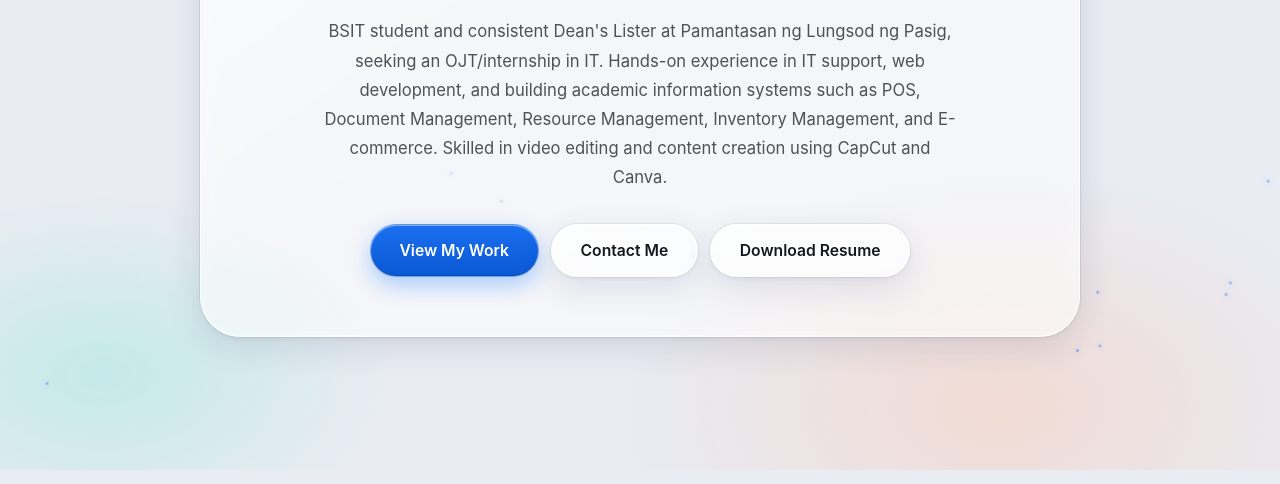
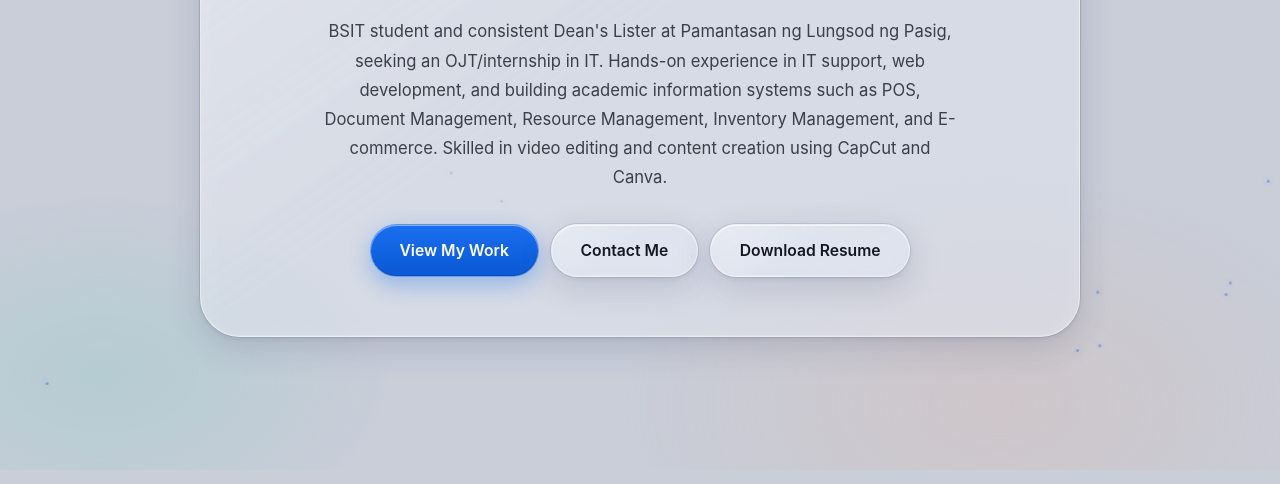
Before and after one commit to Maki-code-it/portfolio-vincent, a plain HTML site: page index.html in a window 1280 px wide. Shown: the part 330-814 px from the top of the page. Drawn offline with Linux system fonts and the light colour scheme.

Commit message:
Soften light theme: muted blue-gray base and cooler glass to reduce glare

```diff
--- a/style.css
+++ b/style.css
@@ -14,43 +14,44 @@
 
     /* Light Liquid Glass (default) */
     color-scheme: light;
-    --bg: #e9ecf3;
-    --text: #14171f;
-    --text-2: rgba(20, 23, 31, 0.74);
-    --accent-rgb: 10, 108, 255;
-    --accent-text: #0a58d4;
-    --focus: #0a6cff;
+    /* soft, low-glare light theme: muted blue-gray base, cool translucent glass */
+    --bg: #c9ced9;
+    --text: #151821;
+    --text-2: rgba(21, 24, 33, 0.8);
+    --accent-rgb: 10, 100, 235;
+    --accent-text: #0a52c4;
+    --focus: #0a62e0;
 
-    --glass-bg: rgba(255, 255, 255, 0.52);
-    --glass-bg-solid: rgba(250, 251, 254, 0.95);
-    --glass-border: rgba(255, 255, 255, 0.78);
-    --glass-border-hover: rgba(255, 255, 255, 1);
-    --edge-top: rgba(255, 255, 255, 0.95);
-    --edge-bottom: rgba(255, 255, 255, 0.35);
-    --inner-glow: inset 0 0 22px rgba(255, 255, 255, 0.35);
-    --shadow-drop: 0 0 0 1px rgba(25, 35, 70, 0.07), 0 10px 34px rgba(35, 45, 90, 0.12), 0 2px 6px rgba(35, 45, 90, 0.05);
-    --shadow-hover: 0 0 0 1px rgba(25, 35, 70, 0.09), 0 24px 54px rgba(35, 45, 90, 0.2), 0 4px 10px rgba(35, 45, 90, 0.08);
-    --sheen: linear-gradient(145deg, rgba(255, 255, 255, 0.55), rgba(255, 255, 255, 0) 45%);
-    --streak: rgba(255, 255, 255, 0.55);
+    --glass-bg: rgba(228, 232, 241, 0.5);
+    --glass-bg-solid: rgba(218, 222, 232, 0.96);
+    --glass-border: rgba(255, 255, 255, 0.42);
+    --glass-border-hover: rgba(255, 255, 255, 0.7);
+    --edge-top: rgba(255, 255, 255, 0.6);
+    --edge-bottom: rgba(255, 255, 255, 0.15);
+    --inner-glow: inset 0 0 22px rgba(255, 255, 255, 0.12);
+    --shadow-drop: 0 0 0 1px rgba(25, 35, 70, 0.1), 0 10px 34px rgba(35, 45, 90, 0.16), 0 2px 6px rgba(35, 45, 90, 0.08);
+    --shadow-hover: 0 0 0 1px rgba(25, 35, 70, 0.12), 0 24px 54px rgba(35, 45, 90, 0.26), 0 4px 10px rgba(35, 45, 90, 0.1);
+    --sheen: linear-gradient(145deg, rgba(255, 255, 255, 0.3), rgba(255, 255, 255, 0) 45%);
+    --streak: rgba(255, 255, 255, 0.32);
 
-    --chip: rgba(255, 255, 255, 0.6);
-    --hover-bg: rgba(25, 35, 70, 0.07);
-    --pill-bg: rgba(255, 255, 255, 0.95);
-    --pill-shadow: 0 2px 10px rgba(35, 45, 90, 0.16), inset 0 1px 0 #fff;
-    --media-bg: linear-gradient(145deg, rgba(255, 255, 255, 0.75), rgba(222, 228, 242, 0.75));
+    --chip: rgba(236, 239, 246, 0.5);
+    --hover-bg: rgba(25, 35, 70, 0.08);
+    --pill-bg: rgba(240, 243, 249, 0.82);
+    --pill-shadow: 0 2px 10px rgba(35, 45, 90, 0.18), inset 0 1px 0 rgba(255, 255, 255, 0.7);
+    --media-bg: linear-gradient(145deg, rgba(232, 236, 245, 0.7), rgba(196, 203, 219, 0.7));
 
     --btn-from: #1a6ff0;
     --btn-to: #0a58d4;
 
     --track-bg: rgba(25, 35, 70, 0.1);
-    --knob-bg: linear-gradient(180deg, #ffffff, #eef1f8);
-    --knob-border: rgba(255, 255, 255, 0.9);
-    --knob-shadow: 0 2px 8px rgba(35, 45, 90, 0.28), inset 0 1px 0 #fff;
-    --ico-active: #d97800;
-    --ico-idle: rgba(20, 23, 31, 0.5);
+    --knob-bg: linear-gradient(180deg, #f1f3f8, #dde2ec);
+    --knob-border: rgba(255, 255, 255, 0.7);
+    --knob-shadow: 0 2px 8px rgba(35, 45, 90, 0.3), inset 0 1px 0 rgba(255, 255, 255, 0.8);
+    --ico-active: #c46a00;
+    --ico-idle: rgba(21, 24, 33, 0.55);
 
-    --modal-overlay: rgba(225, 230, 242, 0.55);
-    --modal-surface: rgba(252, 253, 255, 0.92);
+    --modal-overlay: rgba(170, 177, 194, 0.6);
+    --modal-surface: rgba(234, 237, 244, 0.95);
 
     --particle-opacity: 0.4;
     --primary-color: var(--accent-text); /* legacy name kept for any inline use */
@@ -178,10 +179,10 @@ body::after {
 /* light layer */
 body::after {
     background:
-        radial-gradient(42% 38% at 12% 8%, rgba(120, 170, 255, 0.5), transparent 70%),
-        radial-gradient(36% 36% at 88% 14%, rgba(196, 160, 255, 0.38), transparent 70%),
-        radial-gradient(42% 42% at 78% 92%, rgba(255, 190, 160, 0.38), transparent 70%),
-        radial-gradient(32% 32% at 8% 88%, rgba(140, 230, 215, 0.4), transparent 70%);
+        radial-gradient(42% 38% at 12% 8%, rgba(110, 150, 230, 0.32), transparent 70%),
+        radial-gradient(36% 36% at 88% 14%, rgba(168, 140, 225, 0.24), transparent 70%),
+        radial-gradient(42% 42% at 78% 92%, rgba(225, 170, 145, 0.22), transparent 70%),
+        radial-gradient(32% 32% at 8% 88%, rgba(120, 200, 190, 0.25), transparent 70%);
     opacity: 1;
 }
 
```
